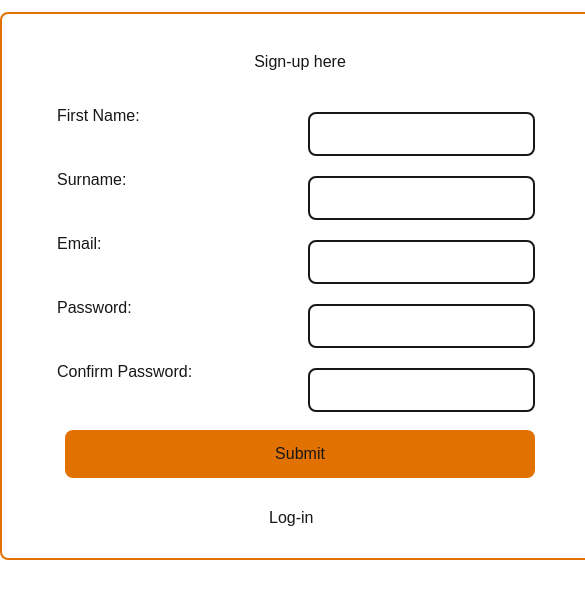
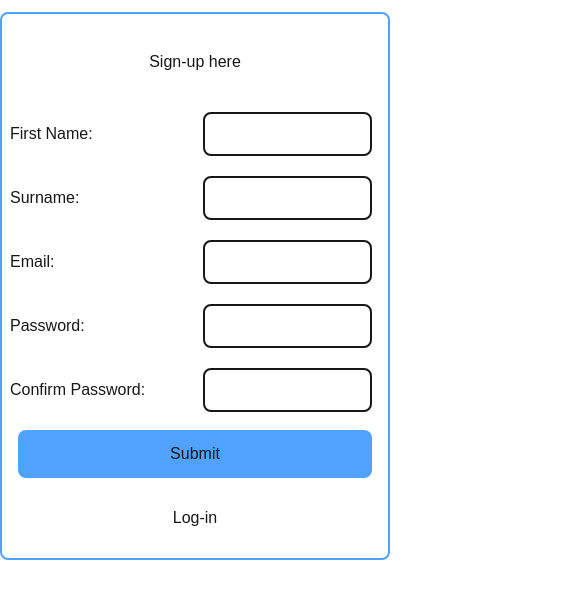
Before and after one commit to hasnaindar8/digital-queue-management-fe, a Next.js app: page /sign-up in a window 390 px wide. Shown: the top 598 px of the page, 585 px wide, since content can reach past the window. Built offline with nearby package versions, Linux system fonts and the light colour scheme.

Commit message:
add responsive html

```diff
--- a/app/page.jsx
+++ b/app/page.jsx
@@ -3,27 +3,25 @@ import Link from "next/link";
 export default function Login() {
   return (
     <>
-      <form className="flex flex-col border-2 border-amber-600 rounded-lg p-2 items-center w-150 mx-auto mt-3">
-        <h1>Login here</h1>
-        <div className="grid grid-flow-col grid-rows-2 items-center">
-          <div className="grid grid-flow-row grid-cols-2">
-            <label className="indent-30 text-middle content-center">Username:</label>
-            <input className="p-2 m-1 border-2 rounded-lg text-left" name="username" id="username" />
+      <form className="grid-cols border-2 border-blue-400 rounded-lg p-2 items-center w-150 mx-auto mt-3 max-w-full h-auto">
+        <h1 className="p-7 text-center content-center">Login here</h1>
+        <div className="grid-rows-2 items-center">
+          <div className="grid grid-flow-row grid-cols-2 col grid-rows-1">
+            <label className="indent-20 text-middle content-center">Email:</label>
+            <input className="p-2 m-1 border-2 rounded-lg text-left" name="email" id="email" />
           </div>
           <div className="grid grid-flow-row grid-cols-2 ">
-            <label className="indent-30 text-middle content-center">Password:</label>
-            <input className="p-2 m-1 border-2 rounded-lg text-left" name="password" id="password" />
+            <label className="indent-20 text-middle content-center">Password:</label>
+            <input className="p-2 m-1 border-2 rounded-lg text-left" name="password" id="password" type="password" />
           </div>
         </div>
         <div>
-          <button className="bg-amber-600 rounded-lg p-3 m-2 hover:bg-amber-500">Login</button>
-          <Link className="bg-amber-600 rounded-lg p-3 m-2 hover:bg-amber-500" href="http://localhost:3000/sign-up">
-            Create an account{" "}
+          <button className="bg-blue-400 rounded-lg p-3 m-2 hover:bg-blue-300 hover:cursor-pointer">Login</button>
+          <Link href="http://localhost:3000/sign-up">
+            <button className="bg-blue-400 rounded-lg p-3 m-2 hover:bg-blue-300 hover:cursor-pointer">Create an account</button>
           </Link>
-
         </div>
       </form>
-
     </>
   );
 }
--- a/app/sign-up/page.jsx
+++ b/app/sign-up/page.jsx
@@ -3,32 +3,37 @@ import Link from "next/link";
 export default function Signup() {
   return (
     <>
-      <form className="flex flex-col border-2 border-amber-600 rounded-lg p-2 items-center w-150 mx-auto mt-3">
-        <h1 className="p-7">Sign-up here</h1>
-        <div className="grid grid-flow-col grid-rows-7 items-center">
+      <form className="grid-cols border-2 border-blue-400 rounded-lg p-2 items-center w-150 mx-auto mt-3 max-w-full h-auto">
+        <h1 className="p-7 text-center">Sign-up here</h1>
+        <div className="grid grid-rows-7 items-center">
           <div className="grid grid-flow-row grid-cols-2">
-            <label>First Name:</label>
+            <label className="text-middle content-center">First Name:</label>
             <input className="p-2 m-2 border-2 rounded-lg " name="first-name" id="first-name" />
           </div>
           <div className="grid grid-flow-row grid-cols-2">
-            <label>Surname:</label>
+            <label className="text-middle content-center">Surname:</label>
             <input className="p-2 m-2 border-2 rounded-lg " name="surname" id="surname" />
           </div>
           <div className="grid grid-flow-row grid-cols-2">
-            <label>Email:</label>
+            <label className="text-middle content-center">Email:</label>
             <input className="p-2 m-2 border-2 rounded-lg" name="email" id="email" />{" "}
           </div>
           <div className="grid grid-flow-row grid-cols-2">
-            <label>Password:</label>
-            <input className="p-2 m-2 border-2 rounded-lg " name="password" id="password" />
+            <label className="text-middle content-center">Password:</label>
+            <input className="p-2 m-2 border-2 rounded-lg " name="password" id="password" type="password" />
           </div>
           <div className="grid grid-flow-row grid-cols-2">
-            <label>Confirm Password:</label>
-            <input className="p-2 m-2 border-2 rounded-lg " name="confirm-password" id="confirm-password" />
+            <label className="text-middle content-center">Confirm Password:</label>
+            <input
+              className="p-2 m-2 border-2 rounded-lg "
+              name="confirm-password"
+              id="confirm-password"
+              type="password"
+            />
           </div>
-          <button className="bg-amber-600 rounded-lg p-3 m-2 hover:bg-amber-500">Submit</button>
+          <button className="bg-blue-400 rounded-lg p-3 m-2 hover:bg-blue-300 hover:cursor-pointer">Submit</button>
           <Link
-            className="text-centre indent-48 not-last:rounded-lg p-3 m-2 hover:text-blue-300"
+            className="text-center not-last:rounded-lg p-3 m-2 hover:text-blue-300"
             href="http://localhost:3000"
           >
             Log-in{" "}
```
